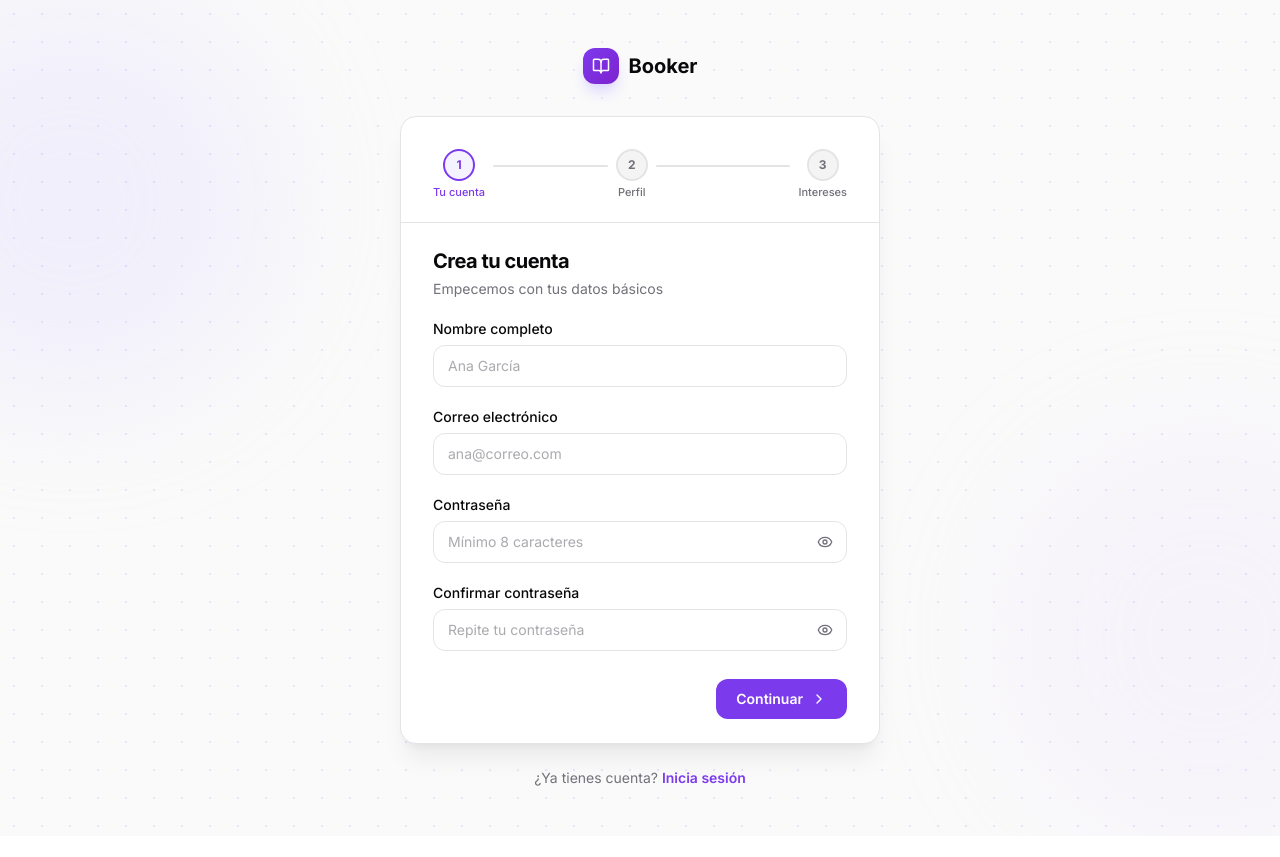
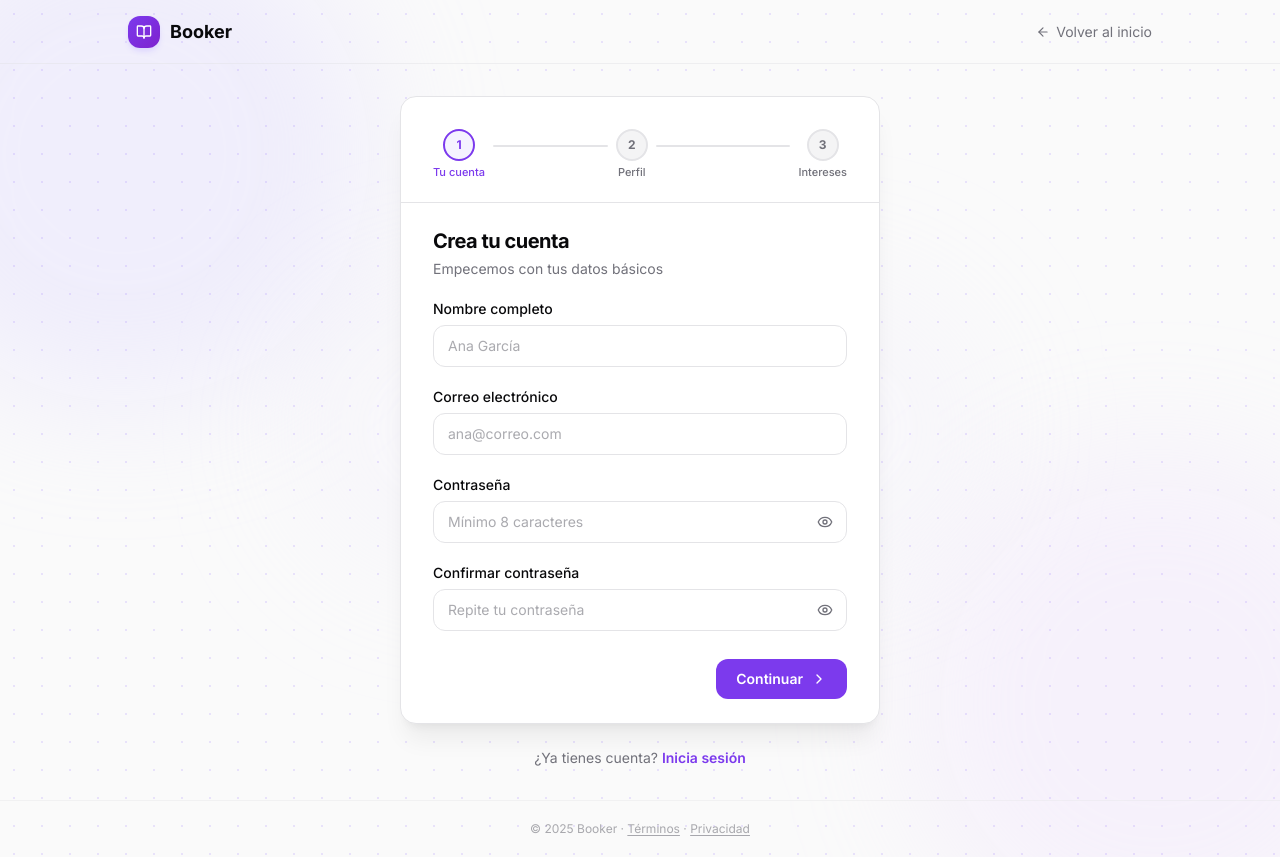
Before and after one commit to darlene04/frontend-libros, a React (Vite) app: page /register in a window 1280 px wide. Before the commit the page ends 836 px from the top, so only its background shows below. Built offline with nearby package versions, Linux system fonts and the light colour scheme.

Commit message:
Creacion de AuthLayout para las paginas autenticacion

```diff
--- a/src/App.tsx
+++ b/src/App.tsx
@@ -2,6 +2,7 @@ import { Routes, Route, Navigate } from "react-router-dom";
 import Landing from "@/pages/Landing";
 import Login from "@/pages/Login";
 import Register from "@/pages/Register";
+import AuthLayout from "@/layouts/AuthLayout";
 import ProtectedRoute from "@/components/ProtectedRoute";
 
 function PlaceholderPage({ title }: { title: string }) {
@@ -17,8 +18,12 @@ export default function App() {
     <Routes>
       {/* Public */}
       <Route path="/" element={<Landing />} />
-      <Route path="/login" element={<Login />} />
-      <Route path="/register" element={<Register />} />
+
+      {/* Auth — shared chrome via AuthLayout */}
+      <Route element={<AuthLayout />}>
+        <Route path="/login" element={<Login />} />
+        <Route path="/register" element={<Register />} />
+      </Route>
 
       {/* Protected */}
       <Route
--- /dev/null
+++ b/src/layouts/AuthLayout.tsx
@@ -0,0 +1,71 @@
+import { Outlet, Link } from "react-router-dom";
+import { BookOpen, ArrowLeft } from "lucide-react";
+
+export default function AuthLayout() {
+  return (
+    <div className="min-h-screen bg-[#fafafa] flex flex-col relative overflow-hidden">
+      <div className="absolute inset-0 pointer-events-none" aria-hidden>
+        <div className="absolute -top-24 -left-32 w-[500px] h-[500px] bg-violet-200/35 rounded-full blur-3xl" />
+        <div className="absolute -bottom-24 -right-32 w-[500px] h-[500px] bg-purple-200/25 rounded-full blur-3xl" />
+        <div className="absolute top-1/2 left-1/2 -translate-x-1/2 -translate-y-1/2 w-[700px] h-[300px] bg-violet-100/20 rounded-full blur-3xl" />
+      </div>
+      <div
+        className="absolute inset-0 pointer-events-none opacity-[0.22]"
+        aria-hidden
+        style={{
+          backgroundImage:
+            "radial-gradient(circle, #a78bfa 1px, transparent 1px)",
+          backgroundSize: "28px 28px",
+        }}
+      />
+
+      <header className="relative z-10 flex items-center px-6 h-16 border-b border-border/50">
+        <div className="max-w-5xl mx-auto w-full flex items-center justify-between">
+          {/* Logo */}
+          <Link
+            to="/"
+            className="flex items-center gap-2.5 font-bold text-lg group"
+          >
+            <div className="w-8 h-8 rounded-xl bg-gradient-to-br from-violet-600 to-purple-700 flex items-center justify-center shadow-md shadow-violet-200 transition-transform group-hover:scale-105">
+              <BookOpen className="w-[16px] h-[16px] text-white" />
+            </div>
+            <span className="text-foreground">Booker</span>
+          </Link>
+
+          {/* Back link */}
+          <Link
+            to="/"
+            className="flex items-center gap-1.5 text-sm text-muted-foreground hover:text-foreground transition-colors"
+          >
+            <ArrowLeft className="w-3.5 h-3.5" />
+            Volver al inicio
+          </Link>
+        </div>
+      </header>
+
+      <main className="relative z-10 flex-1 flex flex-col items-center justify-center px-4 py-8">
+        <div className="w-full max-w-[480px]">
+          <Outlet />
+        </div>
+      </main>
+      <footer className="relative z-10 py-5 text-center border-t border-border/40">
+        <p className="text-xs text-muted-foreground/60">
+          © 2025 Booker &middot;{" "}
+          <a
+            href="#"
+            className="hover:text-muted-foreground transition-colors underline underline-offset-2"
+          >
+            Términos
+          </a>{" "}
+          &middot;{" "}
+          <a
+            href="#"
+            className="hover:text-muted-foreground transition-colors underline underline-offset-2"
+          >
+            Privacidad
+          </a>
+        </p>
+      </footer>
+    </div>
+  );
+}
--- a/src/pages/Login.tsx
+++ b/src/pages/Login.tsx
@@ -1,6 +1,6 @@
 import { type FormEvent, useState } from "react";
 import { Link, useNavigate, useLocation } from "react-router-dom";
-import { BookOpen, Eye, EyeOff, AlertCircle, Loader2 } from "lucide-react";
+import { Eye, EyeOff, AlertCircle, Loader2 } from "lucide-react";
 import { useAuthStore } from "@/store/useAuthStore";
 
 // ─── Types ────────────────────────────────────────────────────────────────────
@@ -104,37 +104,7 @@ export default function Login() {
   }
 
   return (
-    <div className="min-h-screen bg-[#fafafa] flex flex-col items-center justify-center px-4 relative overflow-hidden">
-      {/* Ambient blobs */}
-      <div className="absolute inset-0 pointer-events-none" aria-hidden>
-        <div className="absolute top-0 -left-32 w-[400px] h-[400px] bg-violet-200/30 rounded-full blur-3xl" />
-        <div className="absolute bottom-0 -right-32 w-[400px] h-[400px] bg-purple-200/20 rounded-full blur-3xl" />
-      </div>
-
-      {/* Dot grid */}
-      <div
-        className="absolute inset-0 pointer-events-none opacity-[0.25]"
-        aria-hidden
-        style={{
-          backgroundImage:
-            "radial-gradient(circle, #a78bfa 1px, transparent 1px)",
-          backgroundSize: "28px 28px",
-        }}
-      />
-
-      {/* Card */}
-      <div className="relative w-full max-w-[420px]">
-        {/* Logo above card */}
-        <Link
-          to="/"
-          className="flex items-center justify-center gap-2.5 font-bold text-xl mb-8"
-        >
-          <div className="w-9 h-9 rounded-xl bg-gradient-to-br from-violet-600 to-purple-700 flex items-center justify-center shadow-lg shadow-violet-200">
-            <BookOpen className="w-4.5 h-4.5 text-white w-[18px] h-[18px]" />
-          </div>
-          Booker
-        </Link>
-
+    <>
       <div className="bg-white border border-border rounded-2xl shadow-xl shadow-black/[0.06] p-8">
           {/* Header */}
           <div className="text-center mb-8">
@@ -303,8 +273,7 @@ export default function Login() {
         </a>
         .
       </p>
-      </div>
-    </div>
+    </>
   );
 }
 
--- a/src/pages/Register.tsx
+++ b/src/pages/Register.tsx
@@ -1,7 +1,6 @@
 import { type FormEvent, useState } from "react";
 import { Link, useNavigate } from "react-router-dom";
 import {
-  BookOpen,
   Eye,
   EyeOff,
   Check,
@@ -142,31 +141,7 @@ export default function Register() {
   const strength = getStrength(data.password);
 
   return (
-    <div className="min-h-screen bg-[#fafafa] flex flex-col items-center justify-center px-4 py-12 relative overflow-hidden">
-      {/* Ambient */}
-      <div className="absolute inset-0 pointer-events-none" aria-hidden>
-        <div className="absolute top-0 -left-32 w-[400px] h-[400px] bg-violet-200/30 rounded-full blur-3xl" />
-        <div className="absolute bottom-0 -right-32 w-[400px] h-[400px] bg-purple-200/20 rounded-full blur-3xl" />
-      </div>
-      <div
-        className="absolute inset-0 pointer-events-none opacity-[0.22]"
-        aria-hidden
-        style={{
-          backgroundImage: "radial-gradient(circle, #a78bfa 1px, transparent 1px)",
-          backgroundSize: "28px 28px",
-        }}
-      />
-
-      <div className="relative w-full max-w-[480px]">
-        {/* Logo */}
-        <Link to="/" className="flex items-center justify-center gap-2.5 font-bold text-xl mb-8">
-          <div className="w-9 h-9 rounded-xl bg-gradient-to-br from-violet-600 to-purple-700 flex items-center justify-center shadow-lg shadow-violet-200">
-            <BookOpen className="w-[18px] h-[18px] text-white" />
-          </div>
-          Booker
-        </Link>
-
-        {/* Card */}
+    <>
       <div className="bg-white border border-border rounded-2xl shadow-xl shadow-black/[0.06] overflow-hidden">
           {/* Progress header */}
           <div className="px-8 pt-8 pb-6 border-b border-border">
@@ -232,8 +207,7 @@ export default function Register() {
           Inicia sesión
         </Link>
       </p>
-      </div>
-    </div>
+    </>
   );
 }
 
```
Also changed, not shown: 1 other file (tests, documents, lock files or other folders). Lines whose indentation alone changed are shown as unchanged.
